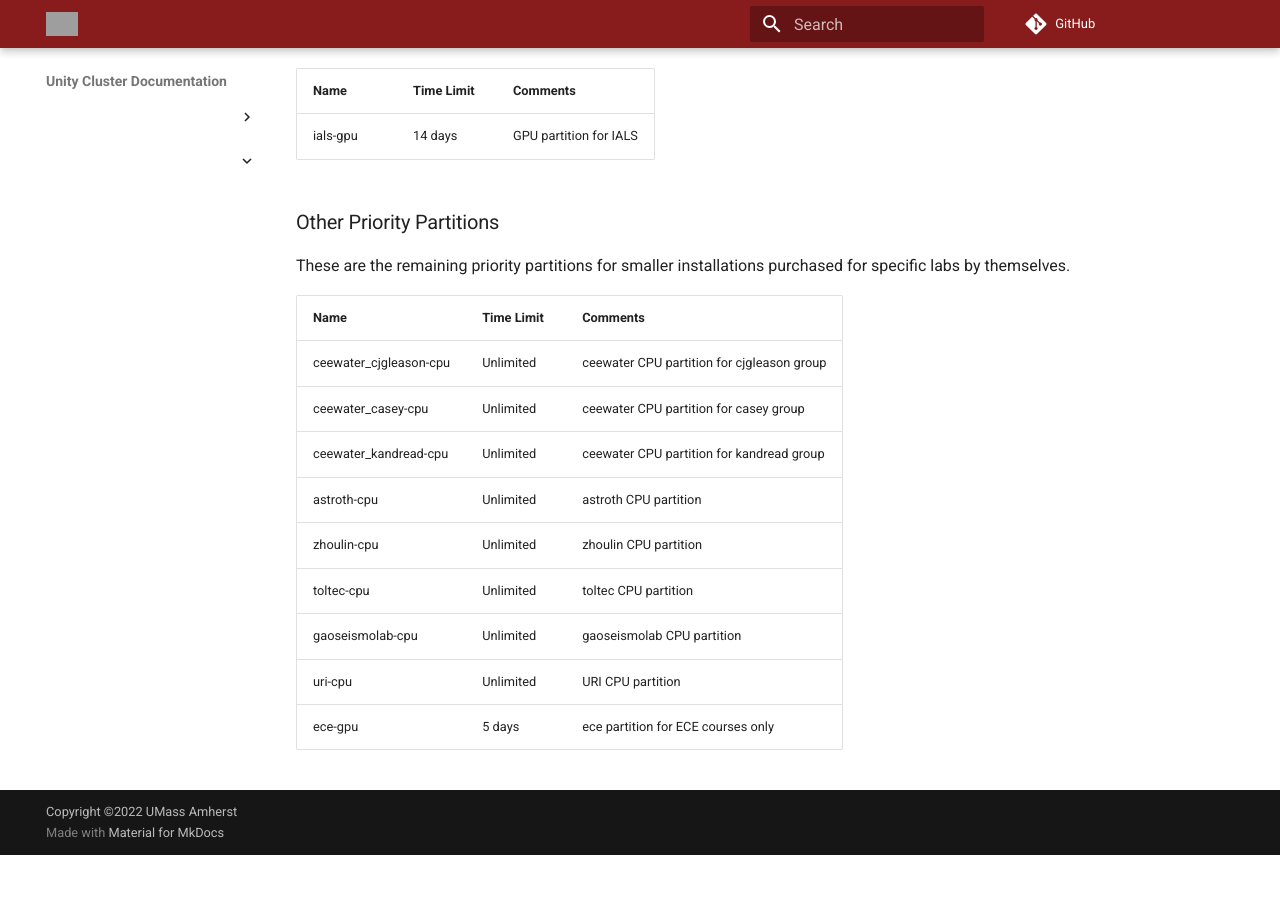
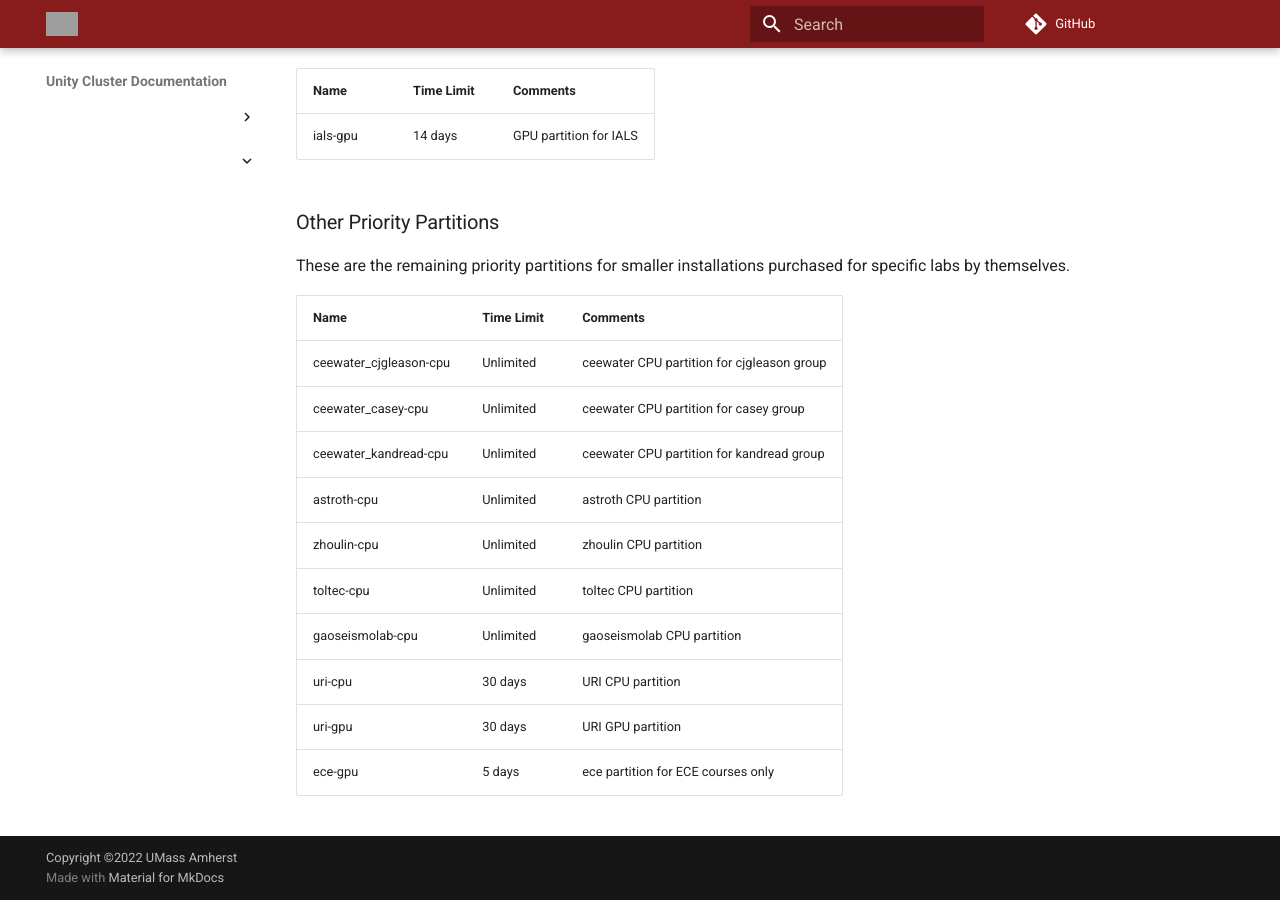
Before and after one commit to UMass-RC/unity-docs, an MkDocs documentation site: the page built from docs/technical/partitionlist.md, in a window 1280 px wide and 900 px high, scrolled down 1255 px. Built offline with MkDocs 1.6.1 and Material for MkDocs 9.7.7, drawn with Linux system fonts in a browser that asks for light colours; comment, search, counter and statistics services are not loaded; before the commit the page ends 2110 px from its top, so only the background shows below that; grey boxes are pictures that could not be loaded.

Commit message:
Add uri-gpu partition; fix time limit on uri-cpu

```diff
--- a/sheets-to-md/output/priority-parts.md
+++ b/sheets-to-md/output/priority-parts.md
@@ -7,5 +7,6 @@
 | zhoulin-cpu            | Unlimited    | zhoulin CPU partition                      |
 | toltec-cpu             | Unlimited    | toltec CPU partition                       |
 | gaoseismolab-cpu       | Unlimited    | gaoseismolab CPU partition                 |
-| uri-cpu                | Unlimited    | URI CPU partition                          |
+| uri-cpu                | 30 days      | URI CPU partition                          |
+| uri-gpu                | 30 days      | URI GPU partition                          |
 | ece-gpu                | 5 days       | ece partition for ECE courses only         |
```
